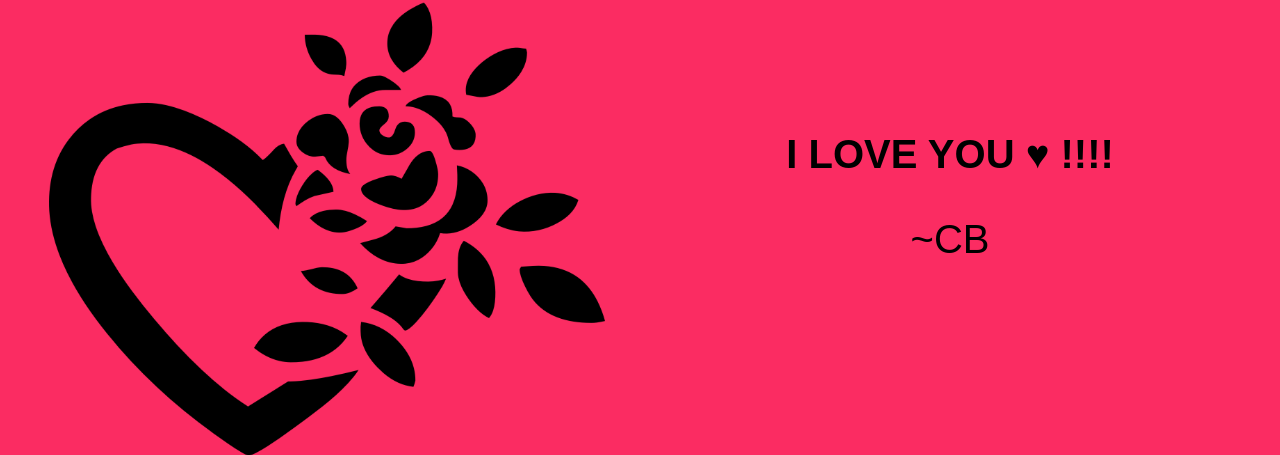
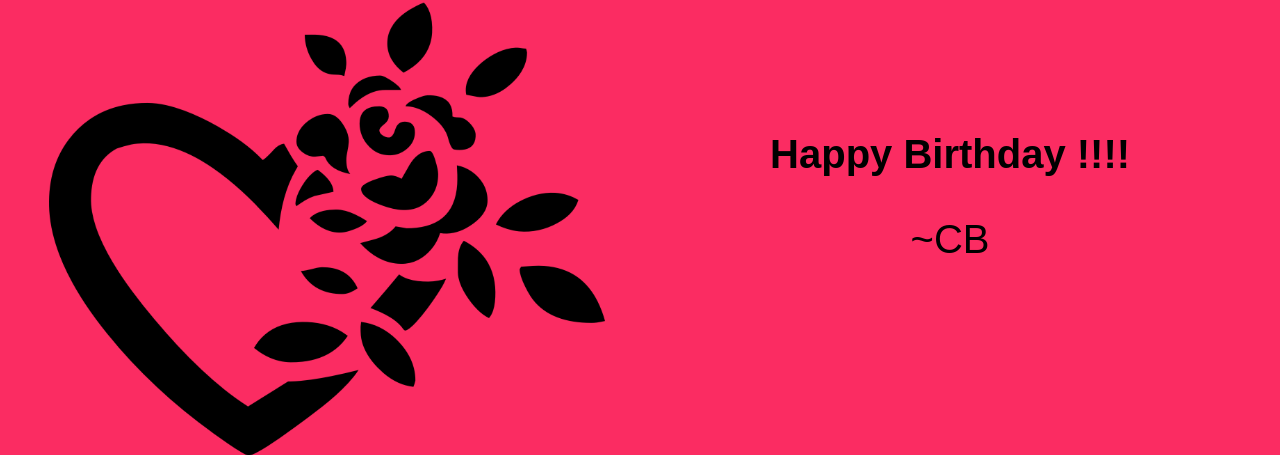
Before and after one commit to cblacktech/kbd-webapp, a Flask app: page /display in a window 1280 px wide. Shown: the part 1407-1862 px from the top of the page. Run offline with Flask 2, Linux system fonts and the light colour scheme.

Commit message:
Updateed display.html personal message

```diff
--- a/templates/display.html
+++ b/templates/display.html
@@ -20,7 +20,8 @@
         </div>
         <div class="column">
             <br><br><br><br><br>
-            <p><strong>I LOVE YOU &#9829 !!!!</strong></p>
+            <!-- <p><strong>I LOVE YOU &#9829 !!!!</strong></p> -->
+            <p><strong>Happy Birthday !!!!</strong></p>
             <p>~CB</p>
         </div>
     </div>
```
